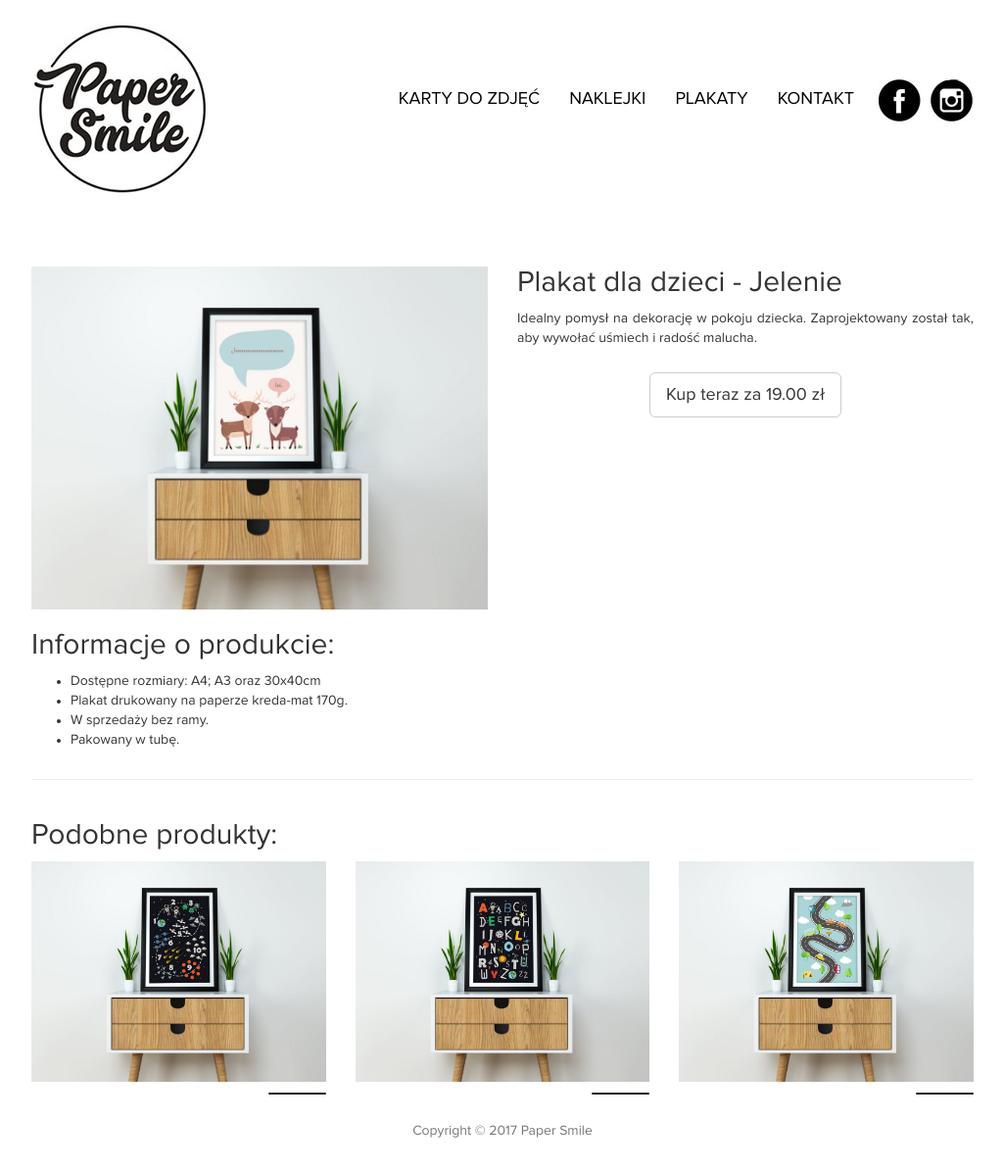
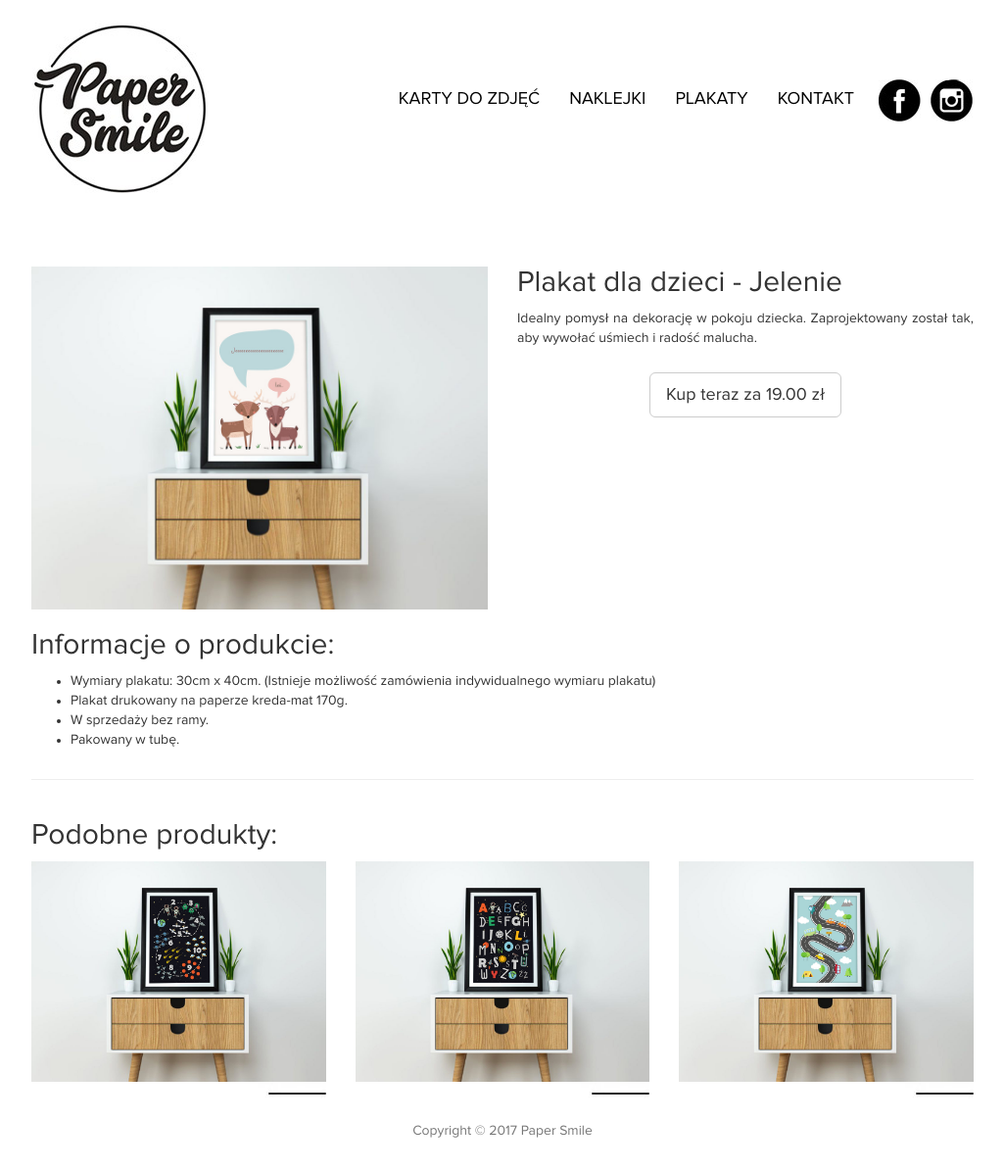
Before and after one commit to lukaszkomar/papersmile.pl, a Jekyll site: the page built from plakat-jelenie.html, in a window 1280 px wide. Shown: the whole page at 98% size, without its empty margins (127-1152 px from the left). Built offline with Jekyll 4.4.1, drawn with Linux system fonts in a browser that asks for light colours; nearby versions of some CDN libraries.

Commit message:
plakaty - pilna zmiana wymiarow

```diff
--- a/plakat-droga.html
+++ b/plakat-droga.html
@@ -8,7 +8,7 @@ configKey: droga
     <div class="col-md-12">
         <h2>Informacje o produkcie:</h2>
         <ul>
-            <li>Dostępne rozmiary: A4; A3 oraz 30x40cm</li>
+            <li>Wymiary plakatu: 30cm x 40cm. (Istnieje możliwość zamówienia indywidualnego wymiaru plakatu)</li>
             <li>Plakat drukowany na paperze kreda-mat 170g.</li>
             <li>W sprzedaży bez ramy.</li>
             <li>Pakowany w tubę.</li>
--- a/plakat-jelenie.html
+++ b/plakat-jelenie.html
@@ -8,7 +8,7 @@ configKey: jelenie
     <div class="col-md-12">
         <h2>Informacje o produkcie:</h2>
         <ul>
-            <li>Dostępne rozmiary: A4; A3 oraz 30x40cm</li>
+            <li>Wymiary plakatu: 30cm x 40cm. (Istnieje możliwość zamówienia indywidualnego wymiaru plakatu)</li>
             <li>Plakat drukowany na paperze kreda-mat 170g.</li>
             <li>W sprzedaży bez ramy.</li>
             <li>Pakowany w tubę.</li>
--- a/plakat-kosmos-alfabet.html
+++ b/plakat-kosmos-alfabet.html
@@ -14,7 +14,7 @@ configKey: kosmos-alfabet
     <div class="col-md-12">
         <h2>Informacje o produkcie:</h2>
         <ul>
-            <li>Dostępne rozmiary: A4; A3 oraz 30x40cm</li>
+            <li>Wymiary plakatu: 30cm x 40cm. (Istnieje możliwość zamówienia indywidualnego wymiaru plakatu)</li>
             <li>Plakat drukowany na paperze kreda-mat 170g.</li>
             <li>W sprzedaży bez ramy.</li>
             <li>Pakowany w tubę.</li>
--- a/plakat-kosmos-liczby.html
+++ b/plakat-kosmos-liczby.html
@@ -14,7 +14,7 @@ configKey: kosmos-liczby
     <div class="col-md-12">
         <h2>Informacje o produkcie:</h2>
         <ul>
-            <li>Dostępne rozmiary: A4; A3 oraz 30x40cm</li>
+            <li>Wymiary plakatu: 30cm x 40cm. (Istnieje możliwość zamówienia indywidualnego wymiaru plakatu)</li>
             <li>Plakat drukowany na paperze kreda-mat 170g.</li>
             <li>W sprzedaży bez ramy.</li>
             <li>Pakowany w tubę.</li>
```
